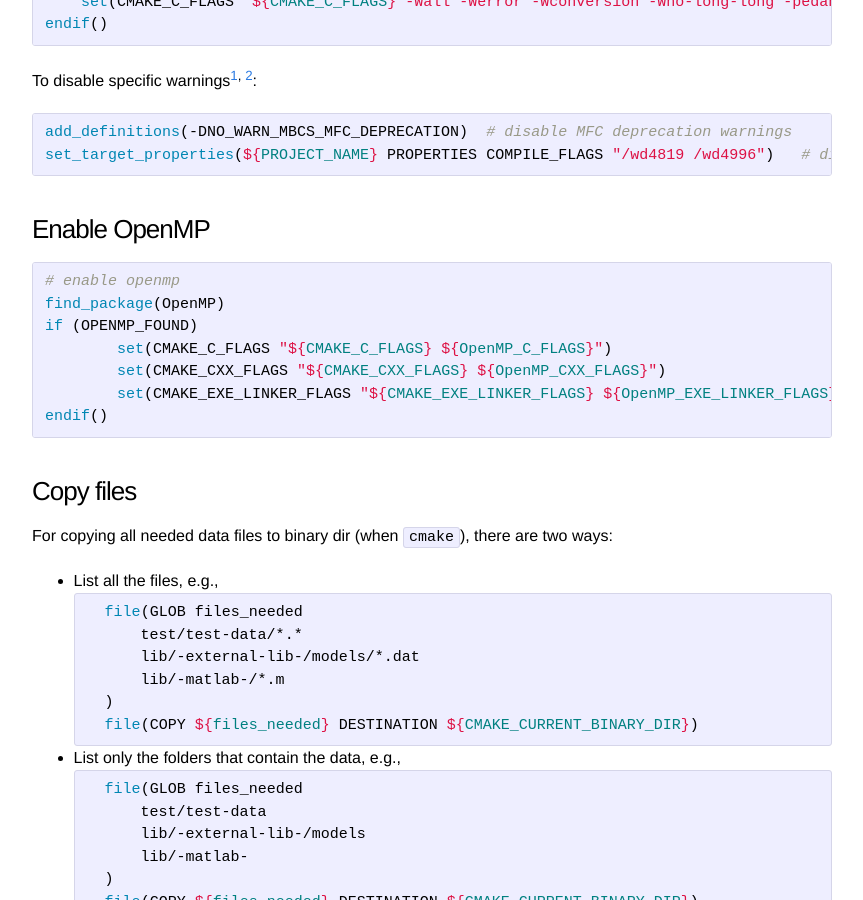
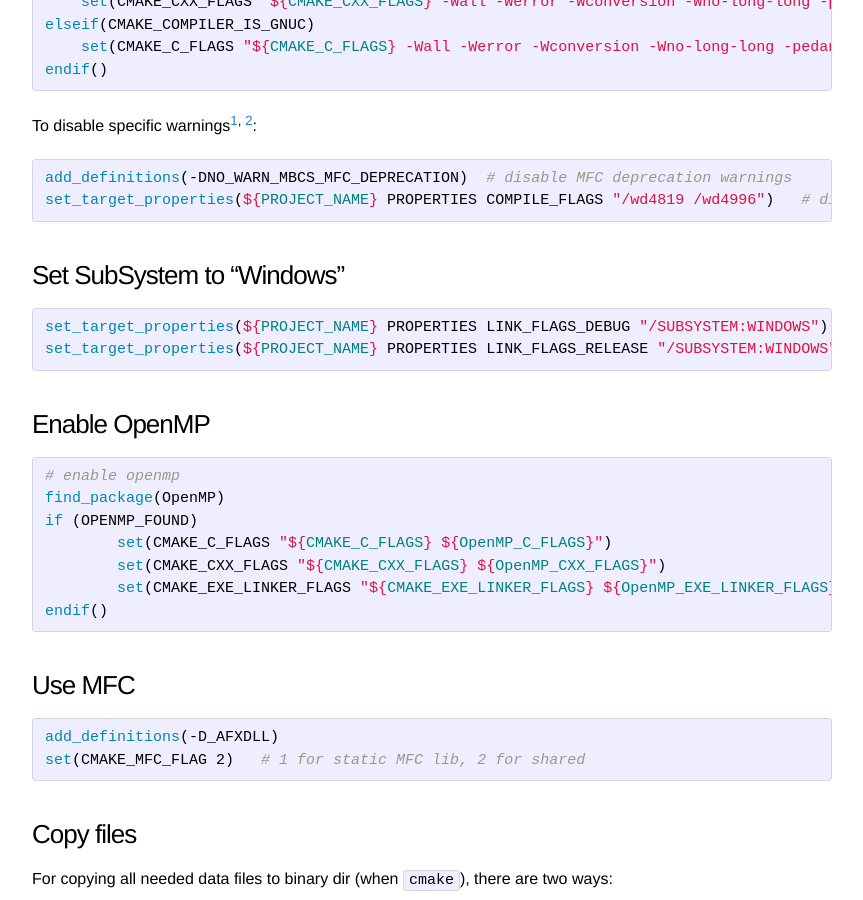
Before and after one commit to blog-ythu/blog-ythu.github.io, a Jekyll site: the page built from _posts/2014-09-25-CMake-sumup.md, in a window 1280 px wide and 900 px high, scrolled down 3462 px. Shown: the whole window, without its empty margins (208-1071 px from the left). Built offline with Jekyll 4.4.1, drawn with Linux system fonts in a browser that asks for light colours; nearby versions of some CDN libraries; Markdown is read by kramdown in place of the engine named in the settings; comment, search, counter and statistics services are not loaded; some of the changed text lies outside the part shown.

Commit message:
update post: CMake sumup

````diff
--- a/_posts/2014-09-25-CMake-sumup.md
+++ b/_posts/2014-09-25-CMake-sumup.md
@@ -136,6 +136,12 @@ add_definitions(-DNO_WARN_MBCS_MFC_DEPRECATION)  # disable MFC deprecation warni
 set_target_properties(${PROJECT_NAME} PROPERTIES COMPILE_FLAGS "/wd4819 /wd4996")   # disable warining C4819 and C4996
 ```
 
+### Set SubSystem to "Windows"
+```cmake
+set_target_properties(${PROJECT_NAME} PROPERTIES LINK_FLAGS_DEBUG "/SUBSYSTEM:WINDOWS")
+set_target_properties(${PROJECT_NAME} PROPERTIES LINK_FLAGS_RELEASE "/SUBSYSTEM:WINDOWS")
+```
+
 ### Enable OpenMP
 ```cmake
 # enable openmp
@@ -145,6 +151,12 @@ if (OPENMP_FOUND)
 	set(CMAKE_CXX_FLAGS "${CMAKE_CXX_FLAGS} ${OpenMP_CXX_FLAGS}")
 	set(CMAKE_EXE_LINKER_FLAGS "${CMAKE_EXE_LINKER_FLAGS} ${OpenMP_EXE_LINKER_FLAGS}")
 endif()
+```
+
+### Use MFC
+```cmake
+add_definitions(-D_AFXDLL)
+set(CMAKE_MFC_FLAG 2)   # 1 for static MFC lib, 2 for shared
 ```
 
 ### Copy files
````
